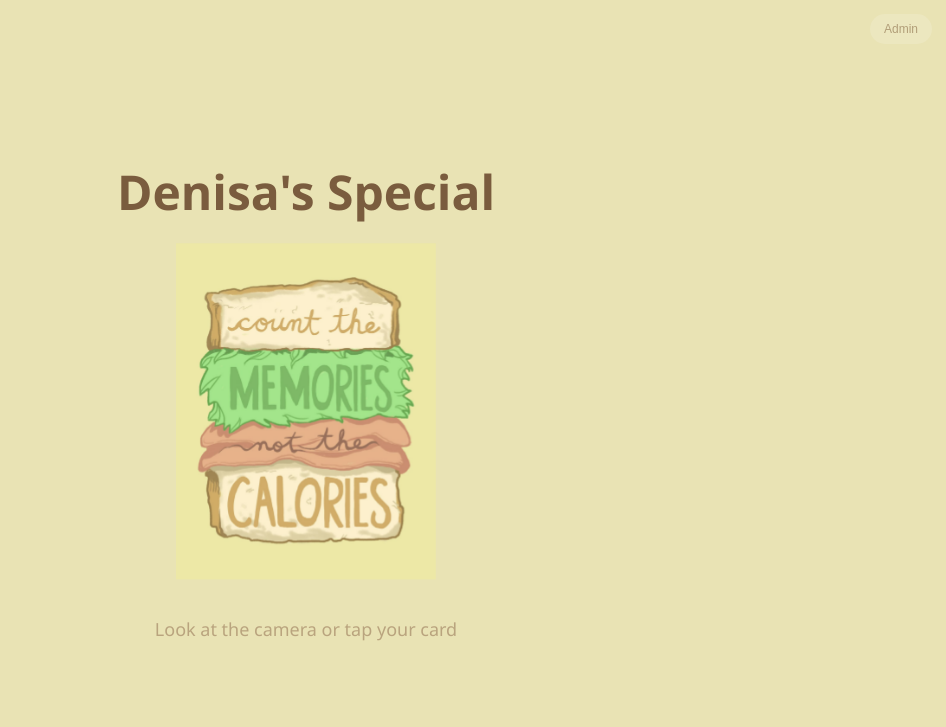
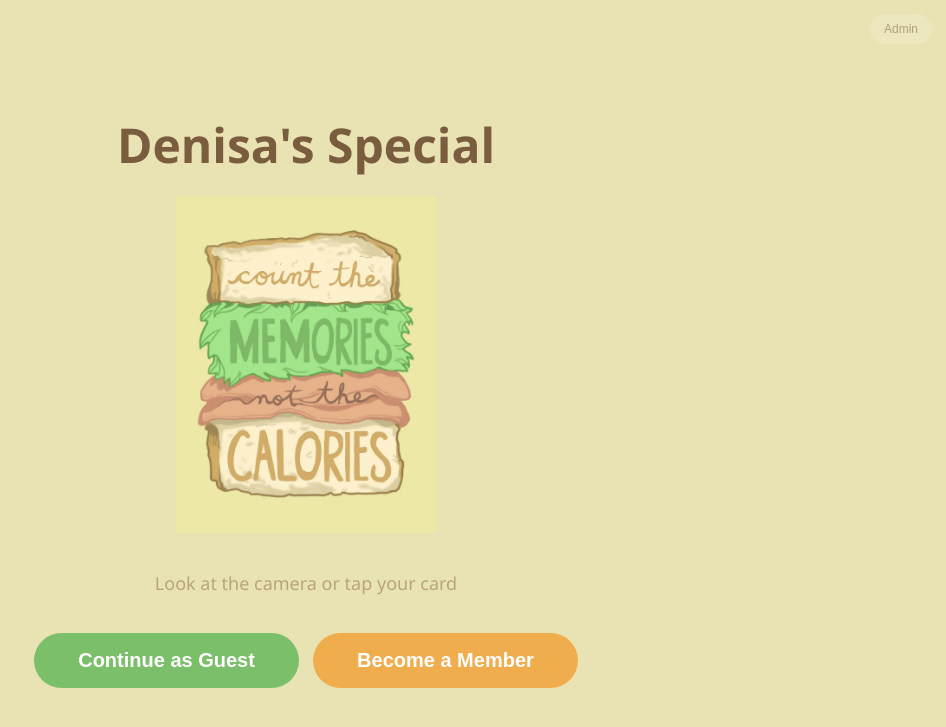
Before and after one commit to Denisa45/Smart-POS, a Flask app: page / in a window 1280 px wide. Shown: the top 727 px of the page, without its empty margins (334-1280 px from the left). Run offline with Flask 3, Linux system fonts and the light colour scheme; data that the repository does not hold is empty.

Commit message:
Add guest and member buttons to start page

```diff
--- a/templates/start.html
+++ b/templates/start.html
@@ -177,6 +177,17 @@
   <div class="title">Denisa's Special</div>
 <img src="{{ url_for('static', filename='assets/sandwich.png') }}" class="sandwich">
   <div class="hint">Look at the camera or tap your card</div>
+
+<div style="margin-top:30px;">
+  <button class="cta" onclick="continueGuest()">
+    Continue as Guest
+  </button>
+
+  <button class="cta"
+          style="background:#efad4d;margin-left:10px;"
+          onclick="registerMember()">
+    Become a Member
+  </button>
 </div>
 
 <div id="welcome"></div>
```
